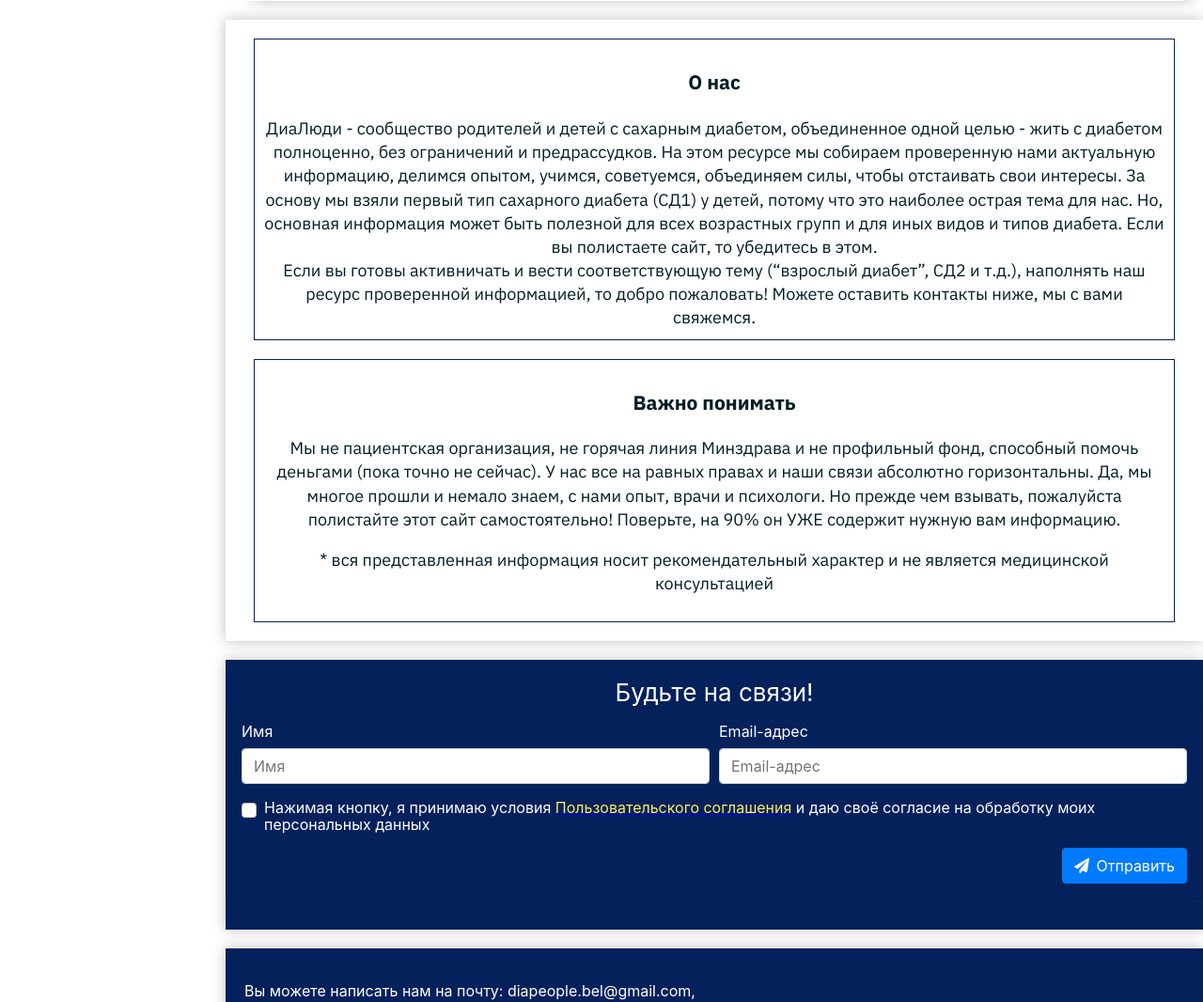
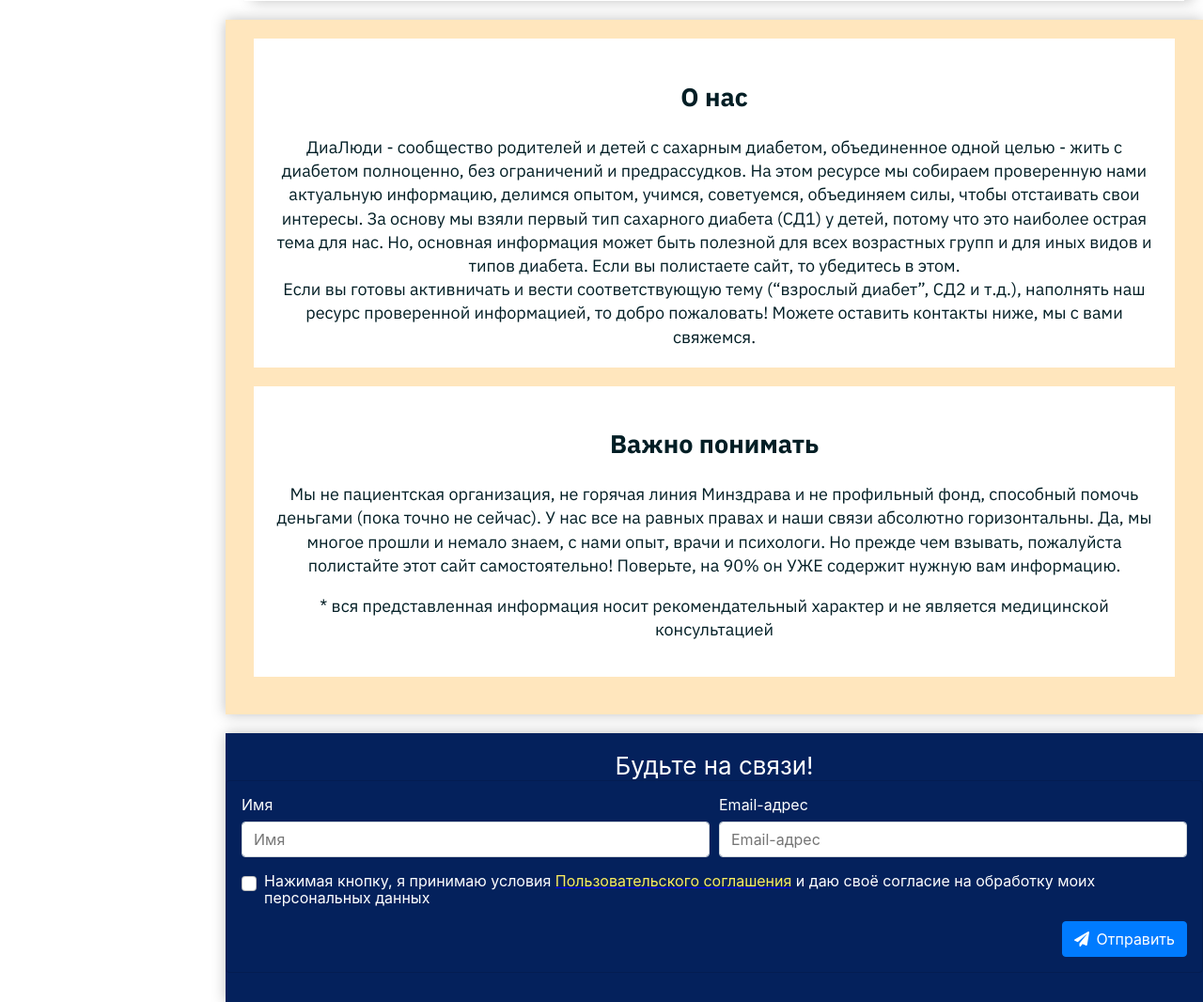
Before and after one commit to NataliNovi/DiaPeople, a PHP site: page / in a window 1280 px wide. Shown: the part 897-1963 px from the top of the page at 94% size. Run offline with PHP 8.4, Linux system fonts and the light colour scheme.

```diff
--- a/assets/styles/_index.scss
+++ b/assets/styles/_index.scss
@@ -19,11 +19,6 @@ body {
 
 }
 
-//кнопка читать больше
-
-#more {
-    display: none;
-}
 
 //burger
 
@@ -208,31 +203,6 @@ body._touch .menu-burger__list>li._active .menu-burger__arrow {
 
 }
 
-
-
-/*-----*/
-
-
-// @media (min-width: $grid-breakpoint-md) {
-//     .menu-burger__list {
-//         display: flex;
-//         align-items: center;
-//     }
-
-
-//     .menu-burger__list>li {
-//         padding: 10px 0;
-//     }
-
-//     .menu-burger__sub-list {
-//         transform: translate(0px, 10px);
-//         opacity: 0;
-//         visibility: hidden;
-//         pointer-events: none;
-//         transition: all 0.3s ease 0s;
-
-//     }
-// }
 
 @media (max-width: $grid-breakpoint-md) {
     .menu-burger__icon {
@@ -1350,7 +1320,7 @@ body._touch .menu-burger__list>li._active .menu-burger__arrow {
 
     &__community-describe {
         color: $color-dark-text;
-        background-color: $color-main;
+        background-color: $color-beige;
         padding-right: 30px;
         padding-left: 30px;
         padding-bottom: 20px;
@@ -1368,6 +1338,16 @@ body._touch .menu-burger__list>li._active .menu-burger__arrow {
 
         }
 
+        // &_read-buttons {
+        //background-color: $color-main;
+        //padding: 20px;
+
+        //}
+
+        // &_read-buttons:first-child {
+        //     margin-bottom: 20px;
+
+        // }
     }
 
     &__subscribe {
@@ -1633,23 +1613,53 @@ body._touch .menu-burger__list>li._active .menu-burger__arrow {
 .article-border {
     border: solid 1px $color-blue;
     padding: 10px;
-}
-
-.article-border:first-child {
+    margin-left: 20px;
+    margin-right: 20px;
     margin-bottom: 20px;
 }
 
+// .article-border:first-child {
+//     margin-bottom: 20px;
+// }
+
+//кнопка читать больше О нас и Важно понимать
+
+
+#more-about {
+    display: none;
+}
+
+#more-understand {
+    display: none;
+}
+
 .read-more {
 
-    &__about {
+    &__about-diapeople {
+
         &_mobile {
+
             @media screen and (min-width: $grid-breakpoint-md) {
 
                 display: none;
             }
+
+            @media screen and (max-width: $grid-breakpoint-md) {
+
+                display: block;
+                padding: 20px;
+            }
         }
 
         &_desktop {
+
+            @media screen and (min-width: $grid-breakpoint-md) {
+
+                display: block;
+                padding: 20px;
+
+            }
+
             @media screen and (max-width: $grid-breakpoint-md) {
 
                 display: none;
@@ -1660,13 +1670,28 @@ body._touch .menu-burger__list>li._active .menu-burger__arrow {
 
     &__for-understand {
         &_mobile {
+
             @media screen and (min-width: $grid-breakpoint-md) {
 
                 display: none;
             }
+
+            @media screen and (max-width: $grid-breakpoint-md) {
+
+                display: block;
+                padding: 20px;
+            }
         }
 
         &_desktop {
+
+            @media screen and (min-width: $grid-breakpoint-md) {
+
+                display: block;
+                padding: 20px;
+
+            }
+
             @media screen and (max-width: $grid-breakpoint-md) {
 
                 display: none;
@@ -1675,9 +1700,28 @@ body._touch .menu-burger__list>li._active .menu-burger__arrow {
     }
 }
 
-
-
-
+.white-background {
+    background-color: $color-main;
+    margin-bottom: 20px;
+}
+
+.button-open-text {
+    height: 60px;
+    border-radius: 6px;
+    background-color: $color-bright-blue;
+    color: $color-main;
+    font-size: $font-size-large;
+    display: flex;
+    align-items: center;
+    justify-content: center;
+    cursor: pointer;
+    width: 100%;
+    font-family: $font-family-different;
+}
+
+.button-open-text:hover {
+    scale: 1.05;
+}
 
 
 .new {
--- a/index.html
+++ b/index.html
@@ -322,41 +322,82 @@
 
         <div class="articles">
 
+
+
+
         <article class = "article__community-describe">
 
-            <div class="article-border">
-       <!-- <div class="text-center"> </div> -->
+        <div class = "white-background">
 
-       <h3>О нас</h3>
+        <div class = "article__community-describe_read-buttons">
 
-            <span class='community-describe__diapeople-name'>ДиаЛюди</span> - сообщество родителей и детей с сахарным диабетом, объединенное одной целью - жить с диабетом полноценно, без ограничений и предрассудков.
+        <div class="read-more__about-diapeople_mobile">
 
-            На этом ресурсе мы собираем проверенную нами актуальную информацию, делимся опытом, учимся, советуемся, объединяем силы, чтобы отстаивать свои интересы.
+          <span id="dots-about"></span>
 
-            За основу мы взяли первый тип сахарного диабета (СД1) у детей, потому что это наиболее острая тема для нас. Но, основная информация может быть полезной для всех возрастных групп и для иных видов и типов диабета. Если вы полистаете сайт, то убедитесь в этом. <br>
-            Если вы готовы активничать и вести соответствующую тему (“взрослый диабет”, СД2 и т.д.), наполнять наш ресурс проверенной информацией, то добро пожаловать! Можете оставить контакты ниже, мы с вами свяжемся.
-            <!-- <div class="community-describe__form">
-            <input class="community-describe__form_person-contact" type="text" placeholder="Ваш номер телефона или почта">
-            <button class = "button community-describe__form_submit-contact">Сохранить</button>
-            </div> -->
+          <span id="more-about">
+
+          <h2>О нас</h2>
+          ДиаЛюди - сообщество родителей и детей с сахарным диабетом, объединенное одной целью - жить с диабетом полноценно, без ограничений и предрассудков.
+
+          На этом ресурсе мы собираем проверенную нами актуальную информацию, делимся опытом, учимся, советуемся, объединяем силы, чтобы отстаивать свои интересы.
+
+          За основу мы взяли первый тип сахарного диабета (СД1) у детей, потому что это наиболее острая тема для нас. Но, основная информация может быть полезной для всех возрастных групп и для иных видов и типов диабета. Если вы полистаете сайт, то убедитесь в этом. <br>
+          Если вы готовы активничать и вести соответствующую тему (“взрослый диабет”, СД2 и т.д.), наполнять наш ресурс проверенной информацией, то добро пожаловать! Можете оставить контакты ниже, мы с вами свяжемся.</span>
+        </p>
+
+        <div class = "button-open-text" onclick="myFunctionAbout()" id="myBtnAbout">О нас<span>&#8594;</span></div>
+
+      </div>
+    </div>
+
+      <div class="read-more__about-diapeople_desktop">
+         <h2>О нас</h2>
+              <span class='community-describe__diapeople-name'>ДиаЛюди</span> - сообщество родителей и детей с сахарным диабетом, объединенное одной целью - жить с диабетом полноценно, без ограничений и предрассудков.
+
+              На этом ресурсе мы собираем проверенную нами актуальную информацию, делимся опытом, учимся, советуемся, объединяем силы, чтобы отстаивать свои интересы.
+
+              За основу мы взяли первый тип сахарного диабета (СД1) у детей, потому что это наиболее острая тема для нас. Но, основная информация может быть полезной для всех возрастных групп и для иных видов и типов диабета. Если вы полистаете сайт, то убедитесь в этом. <br>
+              Если вы готовы активничать и вести соответствующую тему (“взрослый диабет”, СД2 и т.д.), наполнять наш ресурс проверенной информацией, то добро пожаловать! Можете оставить контакты ниже, мы с вами свяжемся.
+          </div>
 
         </div>
 
+        <!--  закрыли белый бэк -->
 
-        <div class="article-border">
+        <div class = "white-background">
 
-            <!-- <div class="text-center"> </div> -->
+         <div class = "article__community-describe_read-buttons">
 
-            <h3>Важно понимать</h3>
+            <div class="read-more__for-understand_mobile">
+
+              <span id="dots-understand"></span>
+
+              <span id="more-understand">
+
+             <h2>Важно понимать</h2>
+              Мы не пациентская организация, не горячая линия Минздрава и не профильный фонд, способный помочь деньгами (пока точно не сейчас). У нас все на равных правах и наши связи абсолютно горизонтальны. Да, мы многое прошли и немало знаем, с нами опыт, врачи и психологи. Но прежде чем взывать, пожалуйста полистайте этот сайт самостоятельно! Поверьте, на 90% он УЖЕ содержит нужную вам информацию.
+              <br>
+              * вся представленная информация носит рекомендательный характер и не является медицинской консультацией </span>
+            </p>
+
+            <div class = "button-open-text" onclick="myFunctionUnderstand()" id="myBtnUnderstand">Важно понимать <span>&#8594;</span></div>
+
+            </div>
+         </div>
+
+
+            <div class="read-more__for-understand_desktop">
+            <h2>Важно понимать</h2>
             Мы не пациентская организация, не горячая линия Минздрава и не профильный фонд, способный помочь деньгами (пока точно не сейчас). У нас все на равных правах и наши связи абсолютно горизонтальны. Да, мы многое прошли и немало знаем, с нами опыт, врачи и психологи. Но прежде чем взывать, пожалуйста полистайте этот сайт самостоятельно! Поверьте, на 90% он УЖЕ содержит нужную вам информацию.
 
             <p>* вся представленная информация носит рекомендательный характер и не является медицинской консультацией </p>
-
             </div>
 
+        </div>
+        <!-- </div> -->
+
         </article>
-
-
 
         <article class = "article__subscribe">
             <div class="subscribe__form">
```
Also changed, not shown: assets/js/index.js (+34 -0 lines), assets/styles/main-styles.css, 1 other file.
